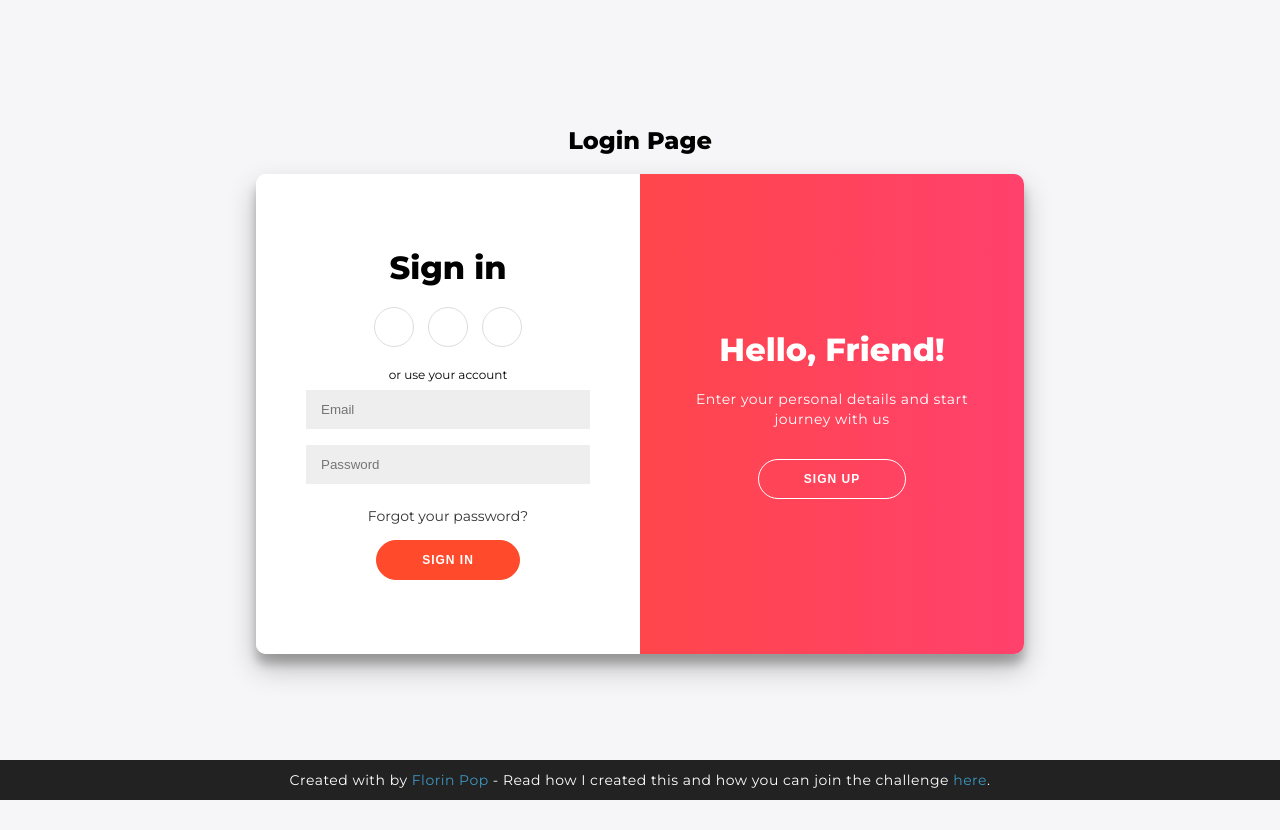
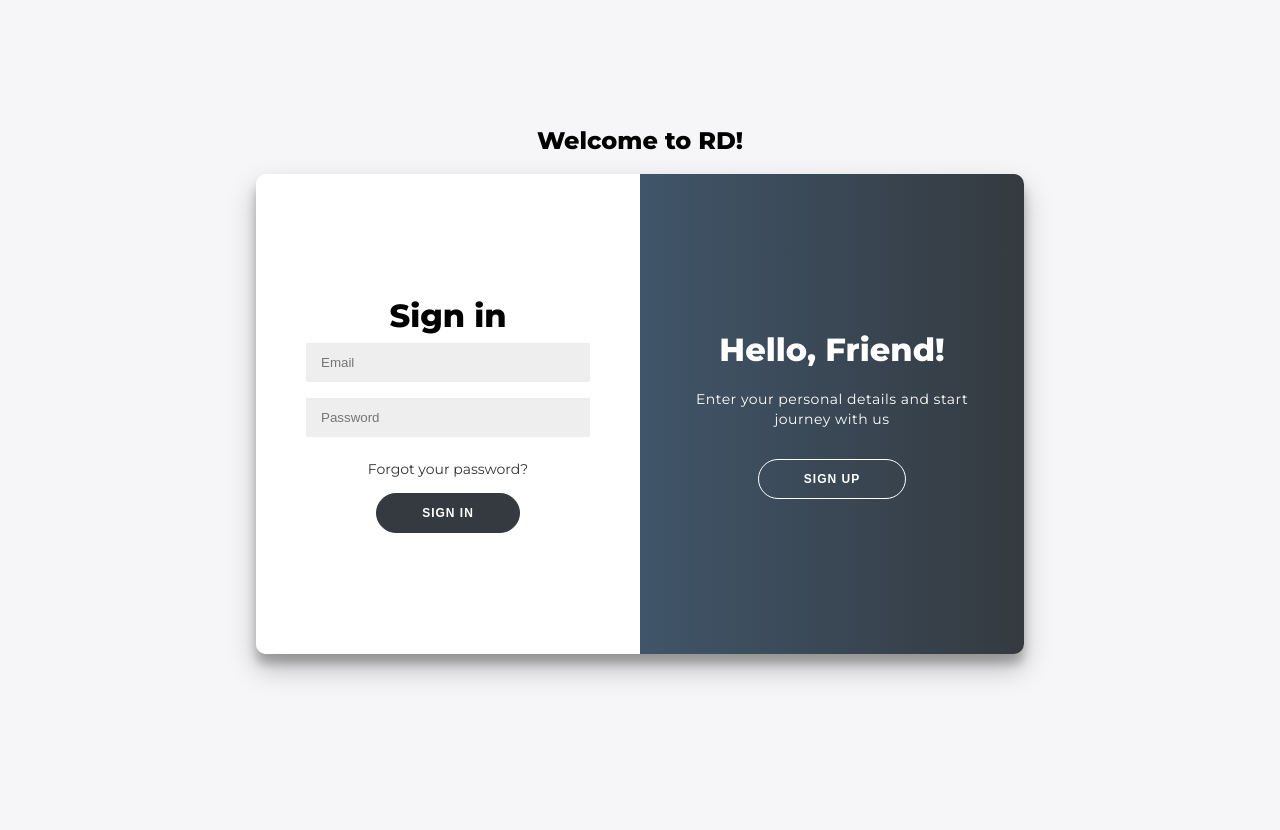
Before and after one commit to chef-of-mint/Ramdhani-2.0, a PHP site: page /Login.html in a window 1280 px wide. Run offline with PHP 8.4, Linux system fonts and the light colour scheme; some libraries are stand-ins or nearby versions.

Commit message:
Login page added

```diff
--- a/Login.html
+++ b/Login.html
@@ -1,37 +1,36 @@
-<!DOCTYPE html>
-<html lang="en">
+<h2>Welcome to RD!</h2>
 <head>
+
+ <styles>
     <link rel="stylesheet" href="login.css">
-  <meta charset="UTF-8">
-  <meta http-equiv="X-UA-Compatible" content="IE=edge">
-  <meta name="viewport" content="width=device-width, initial-scale=1.0">
-  <title>Document</title>
+    <link href="https://cdnjs.cloudflare.com/ajax/libs/font-awesome/5.14.0/css/all.min.css" rel="stylesheet" />
+</styles>
 <script>
+window.onload=function(){
     const signUpButton = document.getElementById('signUp');
     const signInButton = document.getElementById('signIn');
     const container = document.getElementById('container');
-
+    if(signUpButton){
         signUpButton.addEventListener('click', () => {
             container.classList.add("right-panel-active");
         });
-
+      }
+      if(signInButton){
         signInButton.addEventListener('click', () => {
             container.classList.remove("right-panel-active");
         });
+      }
+    }
 </script>
 </head>
-<body>
-  <h2>Login Page</h2>
+
+
+
 <div class="container" id="container">
 	<div class="form-container sign-up-container">
 		<form action="#">
 			<h1>Create Account</h1>
-			<div class="social-container">
-				<a href="#" class="social"><i class="fab fa-facebook-f"></i></a>
-				<a href="#" class="social"><i class="fab fa-google-plus-g"></i></a>
-				<a href="#" class="social"><i class="fab fa-linkedin-in"></i></a>
-			</div>
-			<span>or use your email for registration</span>
+
 			<input type="text" placeholder="Name" />
 			<input type="email" placeholder="Email" />
 			<input type="password" placeholder="Password" />
@@ -41,12 +40,6 @@ signInButton.addEventListener('click', () => {
 	<div class="form-container sign-in-container">
 		<form action="#">
 			<h1>Sign in</h1>
-			<div class="social-container">
-				<a href="#" class="social"><i class="fab fa-facebook-f"></i></a>
-				<a href="#" class="social"><i class="fab fa-google-plus-g"></i></a>
-				<a href="#" class="social"><i class="fab fa-linkedin-in"></i></a>
-			</div>
-			<span>or use your account</span>
 			<input type="email" placeholder="Email" />
 			<input type="password" placeholder="Password" />
 			<a href="#">Forgot your password?</a>
@@ -68,14 +61,3 @@ signInButton.addEventListener('click', () => {
 		</div>
 	</div>
 </div>
-
-<footer>
-	<p>
-		Created with <i class="fa fa-heart"></i> by
-		<a target="_blank" href="https://florin-pop.com">Florin Pop</a>
-		- Read how I created this and how you can join the challenge
-		<a target="_blank" href="https://www.florin-pop.com/blog/2019/03/double-slider-sign-in-up-form/">here</a>.
-	</p>
-</footer>
-</body>
-</html>
--- a/login.css
+++ b/login.css
@@ -46,8 +46,8 @@ a {
 
 button {
 	border-radius: 20px;
-	border: 1px solid #FF4B2B;
-	background-color: #FF4B2B;
+	border: 1px solid #343a40;
+	background-color: #343a40;
 	color: #FFFFFF;
 	font-size: 12px;
 	font-weight: bold;
@@ -119,6 +119,7 @@ input {
 }
 
 .sign-up-container {
+
 	left: 0;
 	width: 50%;
 	opacity: 0;
@@ -160,9 +161,9 @@ input {
 }
 
 .overlay {
-	background: #FF416C;
-	background: -webkit-linear-gradient(to right, #FF4B2B, #FF416C);
-	background: linear-gradient(to right, #FF4B2B, #FF416C);
+	background: #343a40;
+	background: -webkit-linear-gradient(to right, #4c7093, #343a40);
+	background: linear-gradient(to right, #4c7093, #343a40);
 	background-repeat: no-repeat;
 	background-size: cover;
 	background-position: 0 0;
@@ -225,28 +226,3 @@ input {
 	height: 40px;
 	width: 40px;
 }
-
-footer {
-    background-color: #222;
-    color: #fff;
-    font-size: 14px;
-    bottom: 0;
-    position: fixed;
-    left: 0;
-    right: 0;
-    text-align: center;
-    z-index: 999;
-}
-
-footer p {
-    margin: 10px 0;
-}
-
-footer i {
-    color: red;
-}
-
-footer a {
-    color: #3c97bf;
-    text-decoration: none;
-}
```
Lines whose indentation alone changed are shown as unchanged.
